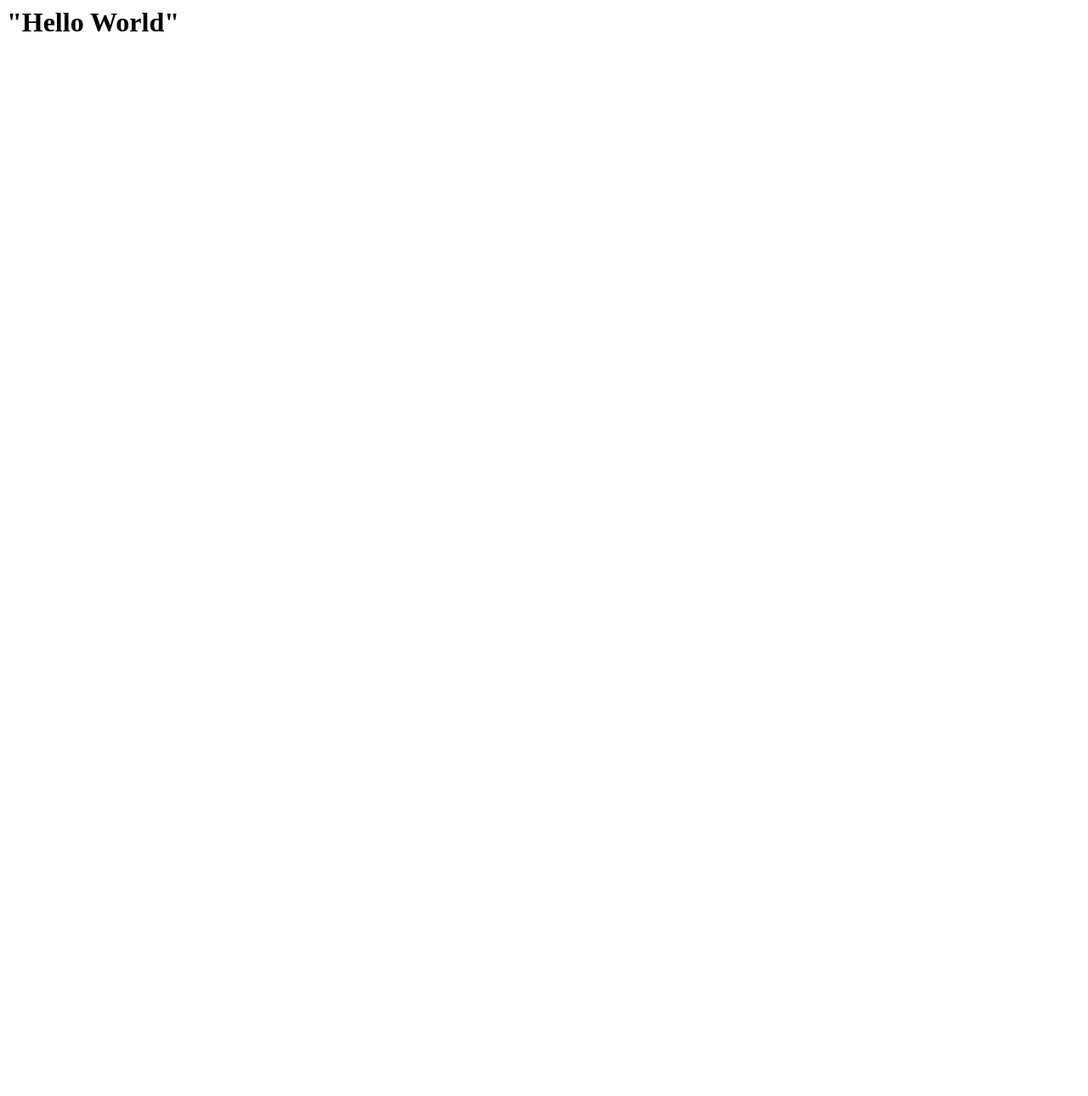
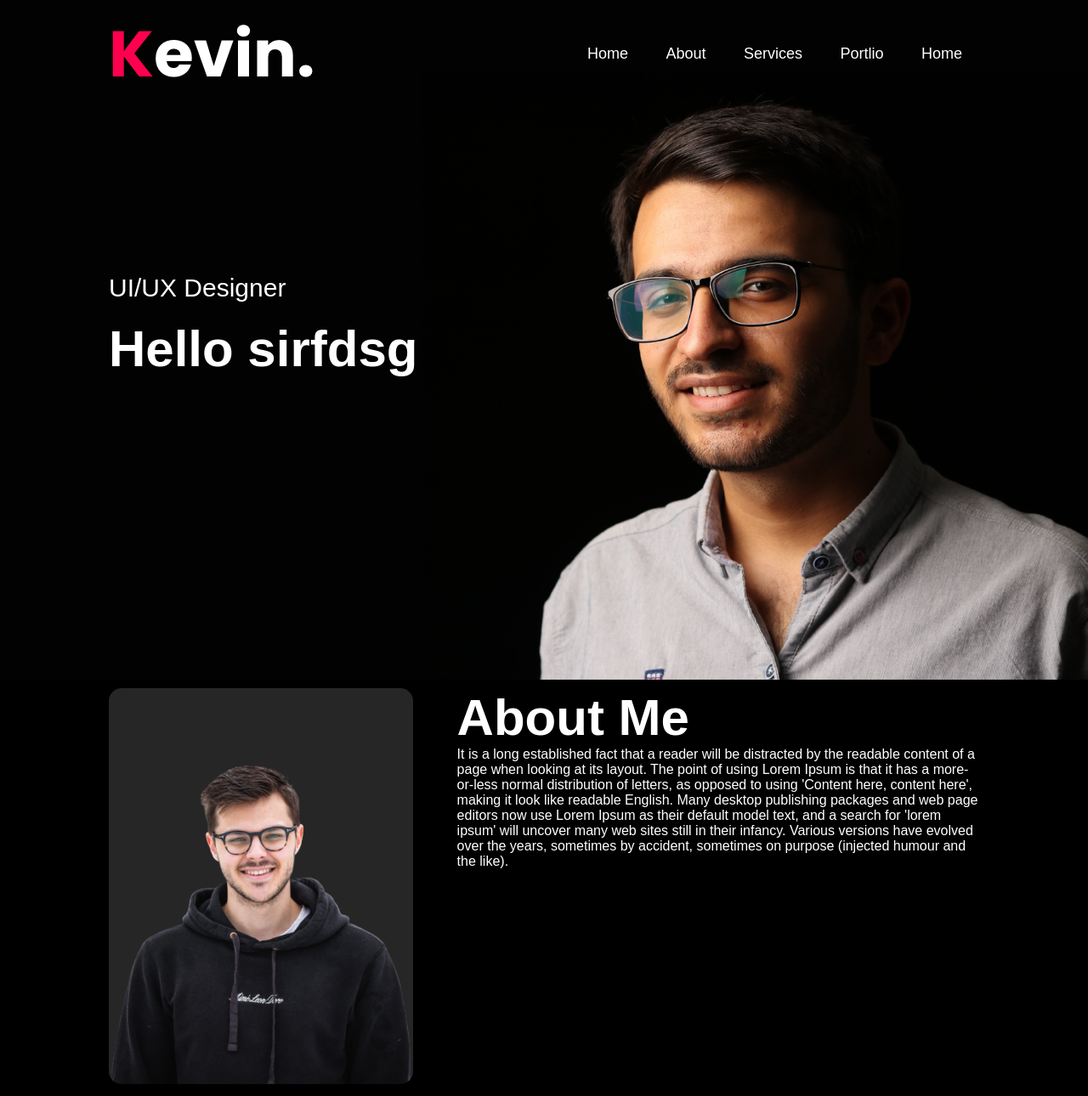
Before and after one commit to BrorEmilOlofsson/FraktalFlow, a plain HTML site: page index.html in a window 1280 px wide. Shown: the whole page at 85% size. Before the commit the page ends 800 px from the top, so only its background shows below. Drawn offline with Linux system fonts and the light colour scheme.

Commit message:
Planering push

```diff
--- a/index.html
+++ b/index.html
@@ -1 +1,46 @@
-<h1>"Hello World"</h1>
+<!DOCTYPE html>
+<html lang="en">
+<head>
+    <meta charset="UTF-8">
+    <meta name="viewport" content="width=device-width, initial-scale=1.0">
+    <title>Portfolio</title>
+    <link rel="stylesheet" href="style.css">
+</head>
+<body>
+    <div id="header">
+        <div class="container">
+            <nav>
+                <img src="images/logo.png" alt="">
+                <ul>
+                    <li><a href="#">Home</a></li>
+                    <li><a href="#">About</a></li>
+                    <li><a href="#">Services</a></li>
+                    <li><a href="#">Portlio</a></li>
+                    <li><a href="#">Home</a></li>
+                </ul>
+            </nav>
+            <div class="header-text">
+                <p>UI/UX Designer</p>
+                <h1>Hello sirfdsg</h1>
+            </div>
+        </div>
+    </div>
+    <!---about--->
+
+    <div class="about">
+        <div class="container">
+            <div class="row">
+                <div class="about-col-1">
+                    <img src="images/user.png" alt="">
+                </div>
+                <div class="about-col-2">
+                    <h1 class="sub-title">About Me</h1>
+                    <p>
+                        It is a long established fact that a reader will be distracted by the readable content of a page when looking at its layout. The point of using Lorem Ipsum is that it has a more-or-less normal distribution of letters, as opposed to using 'Content here, content here', making it look like readable English. Many desktop publishing packages and web page editors now use Lorem Ipsum as their default model text, and a search for 'lorem ipsum' will uncover many web sites still in their infancy. Various versions have evolved over the years, sometimes by accident, sometimes on purpose (injected humour and the like).
+                    </p>
+                </div>
+            </div>
+        </div>
+    </div>
+</body>
+</html>
--- /dev/null
+++ b/style.css
@@ -0,0 +1,117 @@
+*
+{
+    margin: 0;
+    padding: 0;
+    font-family: 'Poppins', sans-serif;
+    box-sizing: border-box;
+}
+body
+{
+    background: #000000;
+    color: #fff;
+}
+#header
+{
+    width: 100%;
+    height: 100vh;
+    background-image: url(images/background.png);
+    background-size: cover;
+    background-position: center;
+}
+.container
+{
+    padding: 10px 10%;
+}
+
+nav
+{
+    display: flex;
+    align-items: center;
+    justify-content: space-between;
+    flex-wrap: wrap;
+}
+
+.logo
+{
+    width: 140px;
+
+}
+
+nav ul li
+{
+    display: inline-block;
+    list-style: none;
+    margin: 10px 20px;
+}
+
+nav ul li a
+{
+    color: #fff;
+    text-decoration: none;
+    font-size: 18px;
+    position: relative;
+}
+
+nav ul li a::after{
+    content: '';
+    width: 0;
+    height: 3px;
+    background: #ff004f;
+    position: absolute;
+    left: 0;
+    bottom: -6px;
+    transition: 0.5s;
+}
+
+nav ul li a:hover::after
+{
+    width: 100%;
+}
+
+.header-text
+{
+    margin-top: 20%;
+    font-size: 30px;
+}
+
+.header-text h1
+{
+    font-size: 60px;
+    margin-top: 20px;
+}
+
+#about
+{
+    padding: 80px 0;
+    color: #ababab;
+}
+
+.row
+{
+    display: flex;
+    justify-content: space-between;
+    flex-wrap: wrap;
+}
+
+.about-col-1
+{
+    flex-basis: 35%;
+}
+
+.about-col-1 img
+{
+    width: 100%;
+    border-radius: 15px;
+}
+
+.about-col-2
+{
+    flex-basis: 60%;
+}
+
+.sub-title
+{
+    font-size: 60px;
+    font-weight: 600;
+    color: white;
+}
```
Also changed, not shown: images/background.png (added), images/logo.png (added), images/phone-background.png (added), images/user.png (added), images/work-1.png (added), images/work-2.png (added), images/work-3.png (added), 2 other files.
